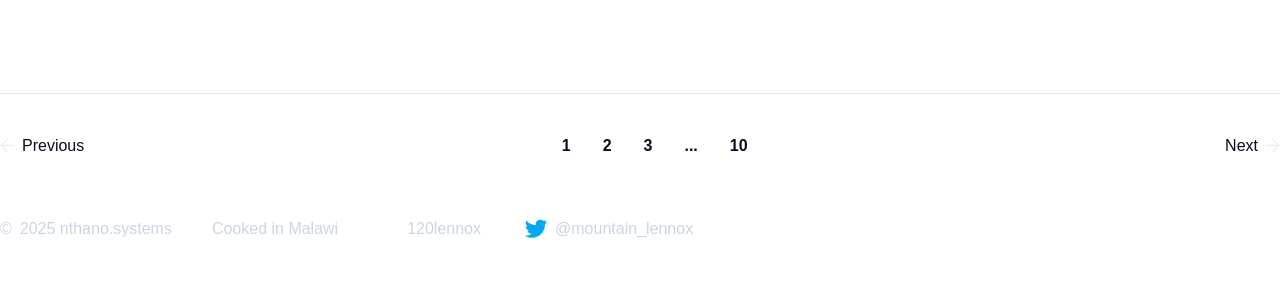
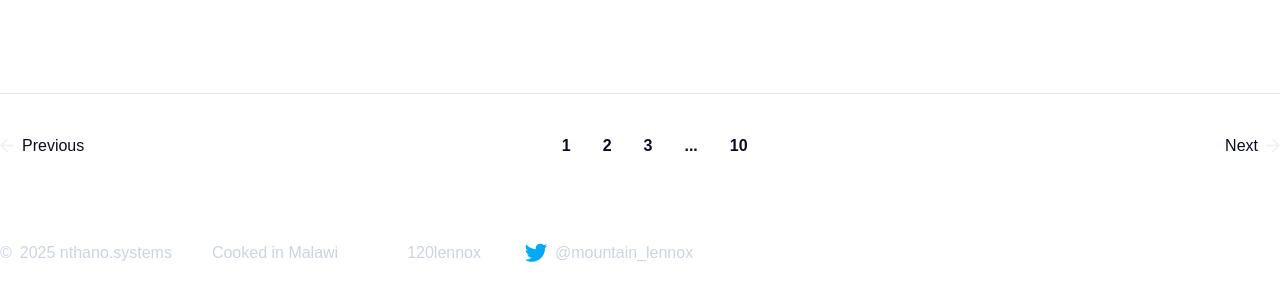
Before and after one commit to 120lennox/blog-frontend, a Next.js app in the folder blog/: page / in a window 1280 px wide. Shown: the part 2949-3249 px from the top of the page. Built offline with nearby package versions, Linux system fonts and the light colour scheme; no server answers.

Commit message:
changed footer, adding auth system

```diff
--- a/blog/app/components/footer.tsx
+++ b/blog/app/components/footer.tsx
@@ -1,7 +1,7 @@
 import { github, twitter } from "./navigation/icons";
 
 export default function Footer(){
-    return <div className="my-4 text-slate-300">
+    return <div className="my-20 text-slate-300">
         <div className="flex flex-row space-x-10 items-center">
             <div className="flex flex-row space-x-2"><span>&copy;</span><div>2025 nthano.systems</div></div>
             <div>Cooked in Malawi</div>
--- a/blog/app/layout.tsx
+++ b/blog/app/layout.tsx
@@ -1,6 +1,7 @@
 import type { Metadata } from "next";
 import "./globals.css";
 import NavBar from "./components/navigation/navBar";
+import Footer from "./components/footer";
 
 export const metadata: Metadata = {
   title: "Blog app",
@@ -19,6 +20,9 @@ export default function RootLayout({
       >
        <NavBar />
         {children}
+        <div>
+          <Footer />
+        </div>
       </body>
     </html>
   );
--- a/blog/app/page.tsx
+++ b/blog/app/page.tsx
@@ -25,8 +25,5 @@ export default function Home() {
         <div>
           <Pagination />
         </div>
-        <div>
-          <Footer />
-        </div>
   </div>
 }
```
Also changed, not shown: blog/app/components/authentication/login/page.tsx (added), blog/app/components/authentication/signup/page.tsx (added).
